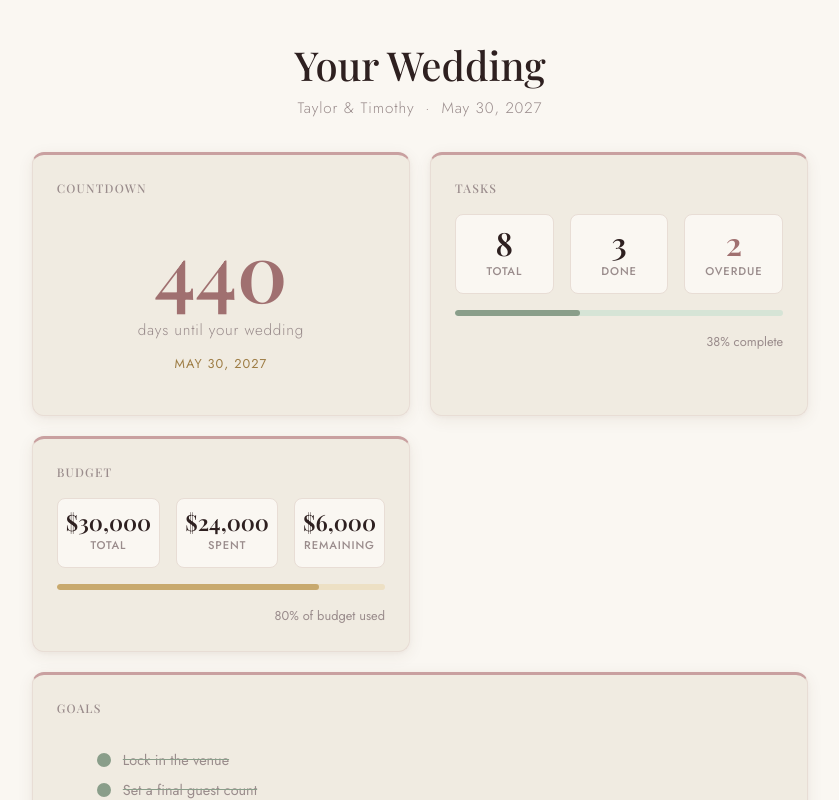
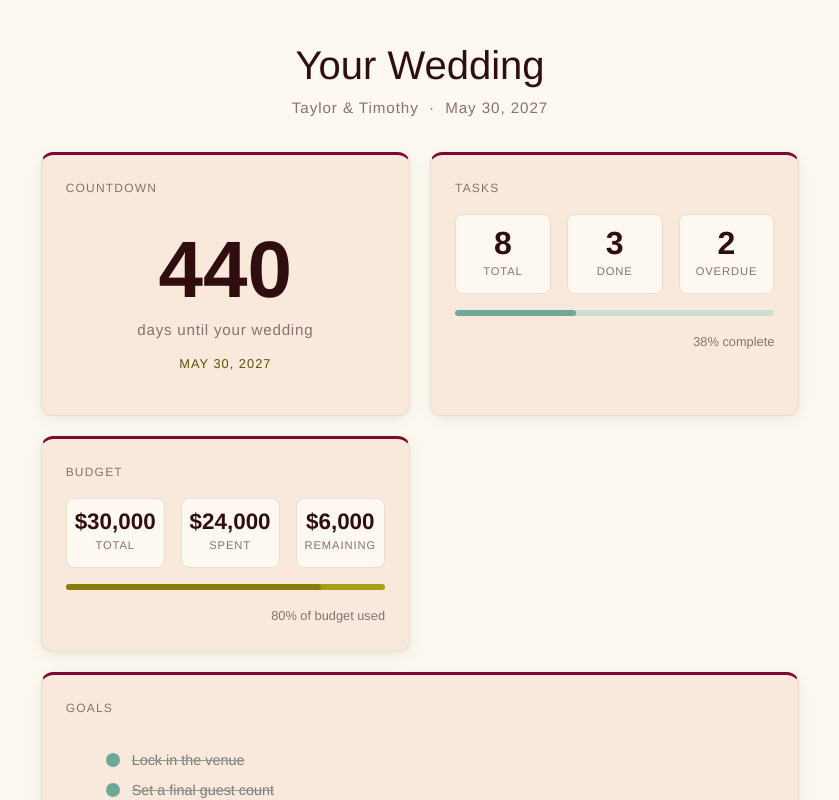
Before and after one commit to timothyryanwalker/wedding-planner, a React (Vite) app: page / in a window 1280 px wide. Shown: the top 800 px of the page, without its empty margins (220-1059 px from the left). Built offline with nearby package versions, Linux system fonts and the light colour scheme.

Commit message:
Update design tokens to wedding palette and switch to Helvetica Neue

```diff
--- a/src/index.css
+++ b/src/index.css
@@ -1,31 +1,28 @@
-/* Google Fonts — Playfair Display for headings, Jost for body */
-@import url('https://fonts.googleapis.com/css2?family=Playfair+Display:wght@400;500;600&family=Jost:wght@300;400;500&display=swap');
-
 /* ─── Design Tokens ──────────────────────────────────────────────────────── */
 :root {
   /* Palette */
-  --ivory:        #faf7f2;
-  --ivory-dark:   #f0ebe1;
-  --rose:         #c9a0a0;
-  --rose-light:   #f0dede;
-  --rose-dark:    #a07070;
-  --sage:         #8a9e8a;
-  --sage-light:   #d6e4d6;
-  --sage-dark:    #5f7a5f;
-  --gold:         #c8a96e;
-  --gold-light:   #ede0c4;
-  --gold-dark:    #9e7d45;
+  --ivory:        #fdf9f0;
+  --ivory-dark:   #f9e8dc;
+  --rose:         #7d0a2e;
+  --rose-light:   #f0896a;
+  --rose-dark:    #300e0f;
+  --sage:         #6fa898;
+  --sage-light:   #cdddd4;
+  --sage-dark:    #3d6b5e;
+  --gold:         #8a7d10;
+  --gold-light:   #a89e1a;
+  --gold-dark:    #5c5200;
 
   /* Neutrals */
-  --text:         #5a4e4e;
-  --text-muted:   #9a8c8c;
-  --text-heading: #2e2020;
+  --text:         #4a3030;
+  --text-muted:   #8a7070;
+  --text-heading: #300e0f;
   --border:       #e8ddd5;
   --shadow:       rgba(90, 60, 40, 0.08) 0 4px 16px, rgba(90, 60, 40, 0.04) 0 1px 4px;
 
-  /* Fonts */
-  --font-heading: 'Playfair Display', Georgia, serif;
-  --font-body:    'Jost', system-ui, sans-serif;
+  /* Fonts — Helvetica Neue is a system font, no import needed */
+  --font-heading: 'Helvetica Neue', Helvetica, Arial, sans-serif;
+  --font-body:    'Helvetica Neue', Helvetica, Arial, sans-serif;
 
   /* Base */
   font-family: var(--font-body);
```
